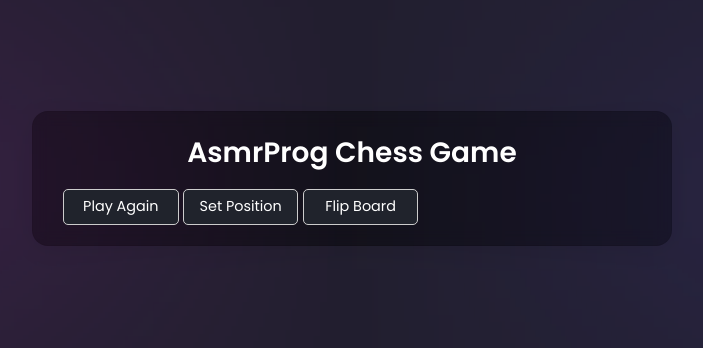
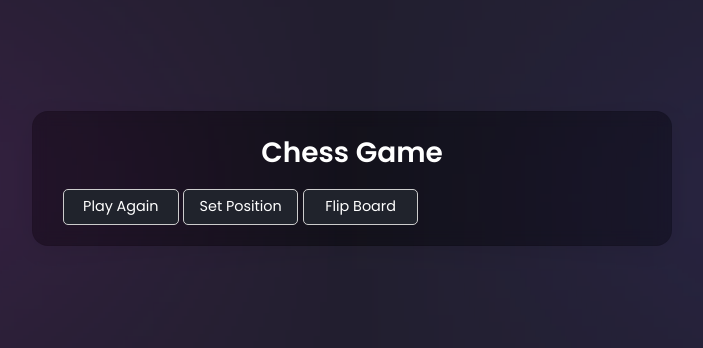
Before and after one commit to felipegringow/felipegringow.github.io, a plain HTML site: page Nova pasta/index2.html in a window 1280 px wide. Shown: the part 222-570 px from the top of the page, without its empty margins (288-991 px from the left). Drawn offline with nearby package versions, Linux system fonts and the light colour scheme.

Commit message:
Update index2.html

```diff
--- a/Nova pasta/index2.html
+++ b/Nova pasta/index2.html
@@ -12,7 +12,7 @@
 <body>
 
     <div class="container">
-        <h1>AsmrProg Chess Game</h1>
+        <h1>Chess Game</h1>
         <div class="board" id="board"></div>
         <div class="buttons">
             <button class="play-again">Play Again</button>
```
